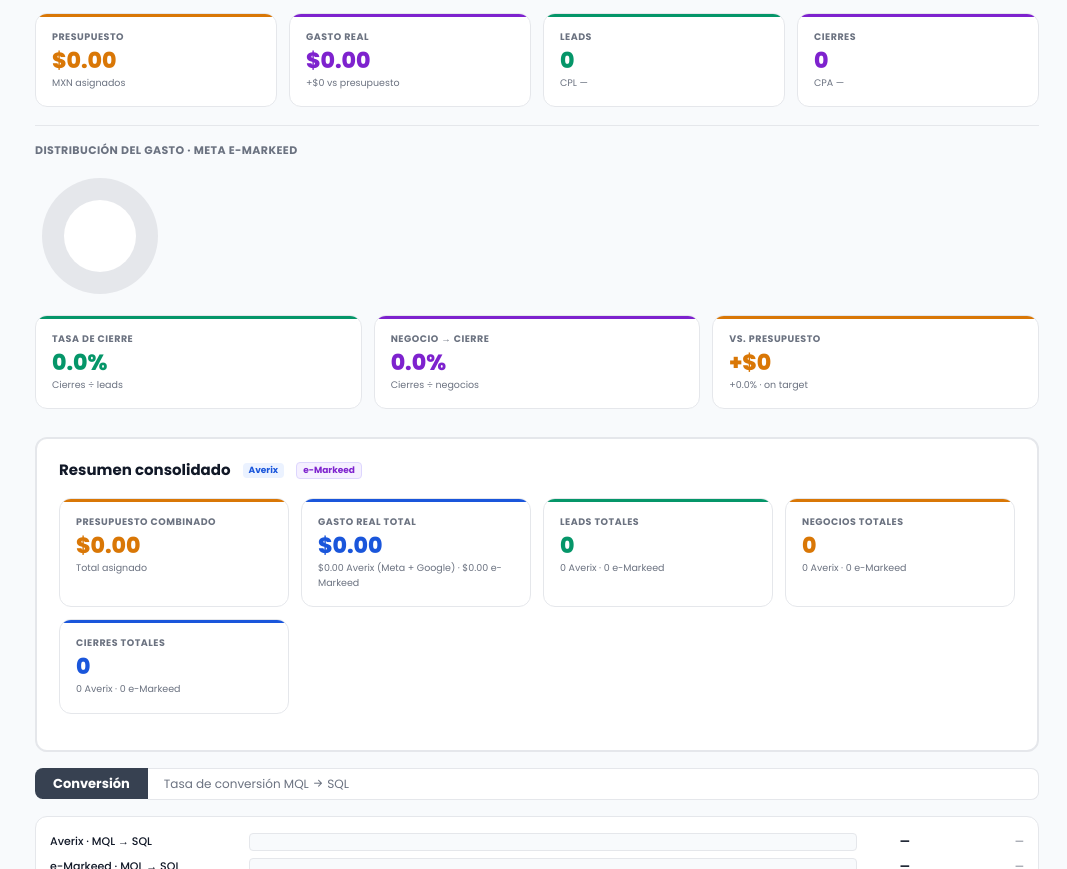
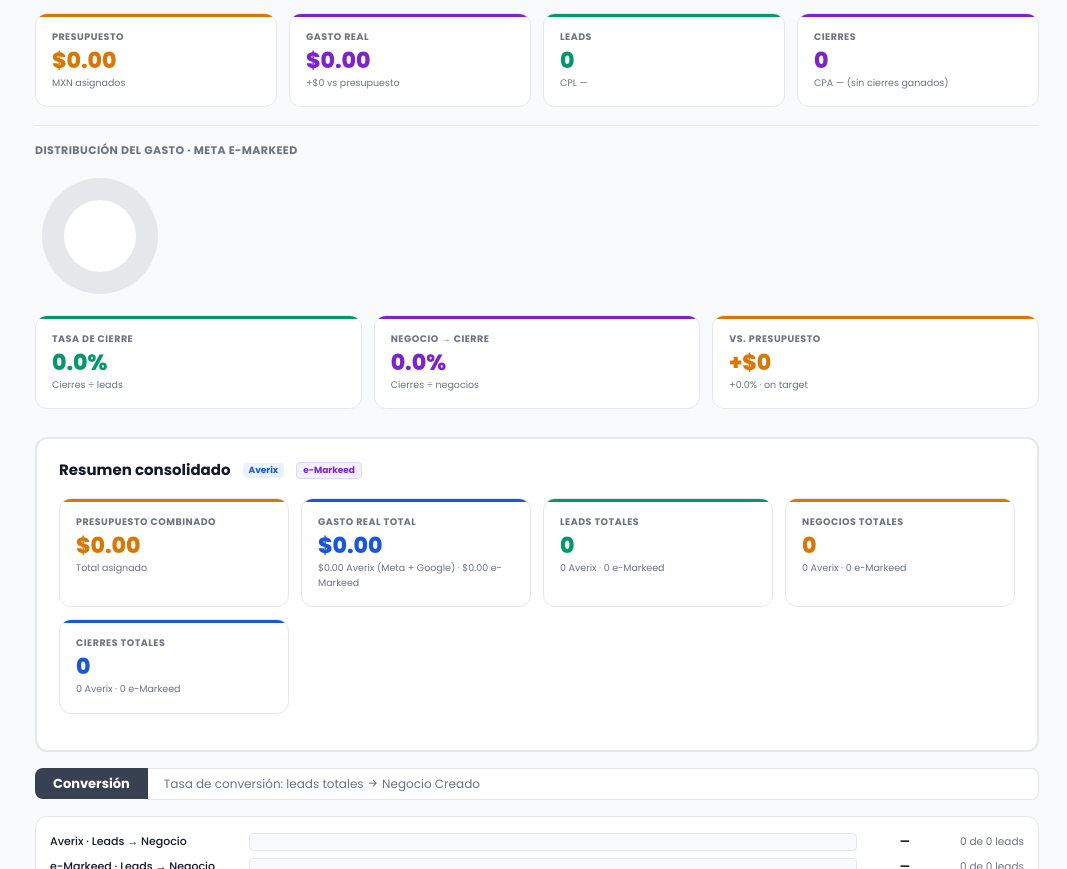
Before and after one commit to jordyflorentino-del/averix-api, a website: page public/index.html in a window 1280 px wide. Shown: the part 1931-2800 px from the top of the page, without its empty margins (213-1280 px from the left). Drawn offline with Linux system fonts and the light colour scheme; no server answers.

Commit message:
Update index.html

```diff
--- a/public/index.html
+++ b/public/index.html
@@ -279,8 +279,8 @@ tfoot td.label{text-align:left;padding-left:12px;color:var(--av);}
 </div>
 
 <div class="periodo-bar">
-  <label>Fecha inicio<input type="date" id="fecha-inicio" value="2026-06-01"></label>
-  <label>Fecha fin<input type="date" id="fecha-fin" value="2026-06-30"></label>
+  <label>Fecha inicio<input type="date" id="fecha-inicio"></label>
+  <label>Fecha fin<input type="date" id="fecha-fin"></label>
   <button class="btn-primary" id="btn-sync" onclick="sincronizar()"><i class="ti ti-refresh" style="margin-right:4px;"></i>Cargar periodo</button>
 </div>
 <div id="sync-status" style="display:none;"></div>
@@ -452,17 +452,17 @@ tfoot td.label{text-align:left;padding-left:12px;color:var(--av);}
   <div class="section-wrap">
     <div class="section-bar">
       <div class="section-pill" style="background:var(--general);">Conversión</div>
-      <div class="section-title-bar">Tasa de conversión MQL <i class="ti ti-arrow-right" style="font-size:12px;"></i> SQL</div>
+      <div class="section-title-bar">Tasa de conversión: leads totales <i class="ti ti-arrow-right" style="font-size:12px;"></i> Negocio Creado</div>
     </div>
     <div class="canal-block" style="padding:16px 14px;">
       <div class="bar-row">
-        <div class="bname">Averix · MQL → SQL</div>
+        <div class="bname">Averix · Leads → Negocio</div>
         <div class="bar-track"><div class="bar-fill" id="mql-bar-av" style="width:0%;background:#1A56DB;"></div></div>
         <div class="bpct" id="mql-pct-av">—</div>
         <div class="bamt" id="mql-amt-av">—</div>
       </div>
       <div class="bar-row">
-        <div class="bname">e-Markeed · MQL → SQL</div>
+        <div class="bname">e-Markeed · Leads → Negocio</div>
         <div class="bar-track"><div class="bar-fill" id="mql-bar-em" style="width:0%;background:#7E22CE;"></div></div>
         <div class="bpct" id="mql-pct-em">—</div>
         <div class="bamt" id="mql-amt-em">—</div>
@@ -881,6 +881,8 @@ function recalc(){
   if(cardSub) cardSub.textContent = prodLabel;
 
   set("av-card-pres",fmtMXN(aTP));set("av-card-gasto",fmtMXN(aTG));set("av-card-leads",aTL);set("av-card-cierres",aTC);
+  const cierresRealAv=data.totalCierresAverix||0;
+  set("av-card-cpa",cierresRealAv>0?"CPA "+cell(safeDiv(aTG,cierresRealAv)):"CPA — (sin cierres ganados)");
   set("av-card-cpl","CPL "+cell(safeDiv(aTG,aTL)));
   const dA=aTG-aTP,sA=dA>=0?"+":"−";
   set("av-card-vs",sA+fmtMXN0(Math.abs(dA))+" vs presupuesto");
@@ -900,6 +902,8 @@ function recalc(){
   set("em-ma-cpl",cell(safeDiv(em.gasto,em.leads)));set("em-ma-cpn",cell(safeDiv(em.gasto,em.neg)));set("em-ma-cpa",cell(safeDiv(em.gasto,em.cierres)));
   drawDonut("donut-em","legend-em",data.emMetaActivas,em.gasto,PAL_EM);buildDist("em-dist",data.emMetaActivas,em.gasto,PAL_EM);
   set("em-card-pres",fmtMXN(pME));set("em-card-gasto",fmtMXN(em.gasto));set("em-card-leads",em.leads);set("em-card-cierres",em.cierres);
+  const cierresRealEm=data.totalCierresEmk||0;
+  set("em-card-cpa",cierresRealEm>0?"CPA "+cell(safeDiv(em.gasto,cierresRealEm)):"CPA — (sin cierres ganados)");
   set("em-card-cpl","CPL "+cell(safeDiv(em.gasto,em.leads)));
   const dE=em.gasto-pME,sE=dE>=0?"+":"−";
   set("em-card-vs",sE+fmtMXN0(Math.abs(dE))+" vs presupuesto");
@@ -918,6 +922,16 @@ function recalc(){
   set("co-leads-sub",`${aTL} Averix · ${em.leads} e-Markeed`);
   set("co-negocios-sub",`${data.totalNegociosAverix||0} Averix · ${data.totalNegociosEmk||0} e-Markeed`);
   set("co-cierres-sub",`${data.totalCierresAverix||0} Averix · ${data.totalCierresEmk||0} e-Markeed`);
+
+  // Conversión Leads totales → Negocio Creado (mismos totales que las tarjetas de arriba)
+  const negAv=data.totalNegociosAverix||0, negEm=data.totalNegociosEmk||0;
+  const pctAv=aTL>0?negAv/aTL*100:0, pctEm=em.leads>0?negEm/em.leads*100:0;
+  document.getElementById("mql-bar-av").style.width=Math.min(pctAv,100)+"%";
+  document.getElementById("mql-pct-av").textContent=aTL>0?fmtPct(pctAv):"—";
+  document.getElementById("mql-amt-av").textContent=`${negAv} de ${aTL} leads`;
+  document.getElementById("mql-bar-em").style.width=Math.min(pctEm,100)+"%";
+  document.getElementById("mql-pct-em").textContent=em.leads>0?fmtPct(pctEm):"—";
+  document.getElementById("mql-amt-em").textContent=`${negEm} de ${em.leads} leads`;
 
   // Panel de resumen general (arriba de la página)
   set("sum-gasto",fmtMXN(cG));set("sum-leads",cL);set("sum-negocios",cN);set("sum-cierres",cC);
@@ -1059,15 +1073,6 @@ async function sincronizar(){
     buildActivas("#tblEmMetaActivas tbody",data.emMetaActivas,"emMetaActivas");
     buildPausadas("#tblEmMetaPausadas tbody",data.emMetaPausadas,"emMetaPausadas");
     buildGoogle(data.avGoogle);attachInputs();recalc();
-    const mqlAv=d.totales?.averix?.MQL||0, sqlAv=d.totales?.averix?.SQL||0;
-    const mqlEm=d.totales?.emk?.MQL||0, sqlEm=d.totales?.emk?.SQL||0;
-    const pctAv=mqlAv>0?(sqlAv/mqlAv*100):0, pctEm=mqlEm>0?(sqlEm/mqlEm*100):0;
-    document.getElementById("mql-bar-av").style.width=Math.min(pctAv,100)+"%";
-    document.getElementById("mql-pct-av").textContent=mqlAv>0?fmtPct(pctAv):"—";
-    document.getElementById("mql-amt-av").textContent=`${sqlAv} de ${mqlAv} MQL`;
-    document.getElementById("mql-bar-em").style.width=Math.min(pctEm,100)+"%";
-    document.getElementById("mql-pct-em").textContent=mqlEm>0?fmtPct(pctEm):"—";
-    document.getElementById("mql-amt-em").textContent=`${sqlEm} de ${mqlEm} MQL`;
     const orgAv=d.organico?.averix||{home:0,contacto:0}, orgEm=d.organico?.emk||{home:0,contacto:0};
     set("av-org-home",orgAv.home);set("av-org-contacto",orgAv.contacto);set("av-org-total",orgAv.home+orgAv.contacto);
     set("em-org-home",orgEm.home);set("em-org-contacto",orgEm.contacto);set("em-org-total",orgEm.home+orgEm.contacto);
@@ -1085,8 +1090,6 @@ async function sincronizar(){
     buildActivas("#tblEmMetaActivas tbody",[]);buildPausadas("#tblEmMetaPausadas tbody",[]);
     buildGoogle(data.avGoogle);attachInputs();recalc();
     ["av-org-home","av-org-contacto","av-org-total","em-org-home","em-org-contacto","em-org-total","org-tot-home","org-tot-contacto","org-tot-total"].forEach(id=>set(id,0));
-    document.getElementById("mql-bar-av").style.width="0%";document.getElementById("mql-pct-av").textContent="—";document.getElementById("mql-amt-av").textContent="—";
-    document.getElementById("mql-bar-em").style.width="0%";document.getElementById("mql-pct-em").textContent="—";document.getElementById("mql-amt-em").textContent="—";
     showStatus("warn",err.message);
   }
   btn.disabled=false;
@@ -1289,6 +1292,15 @@ function resetData(){
 }
 
 // ══ INIT ══
+// Periodo por defecto: siempre "mes en curso" — día 1 del mes actual a hoy
+(function setPeriodoPorDefecto(){
+  const hoy=new Date();
+  const primerDiaMes=new Date(hoy.getFullYear(),hoy.getMonth(),1);
+  const toISO=d=>d.getFullYear()+"-"+String(d.getMonth()+1).padStart(2,"0")+"-"+String(d.getDate()).padStart(2,"0");
+  document.getElementById("fecha-inicio").value=toISO(primerDiaMes);
+  document.getElementById("fecha-fin").value=toISO(hoy);
+})();
+
 loadHistorial();
 sincronizar();
 </script>
```
